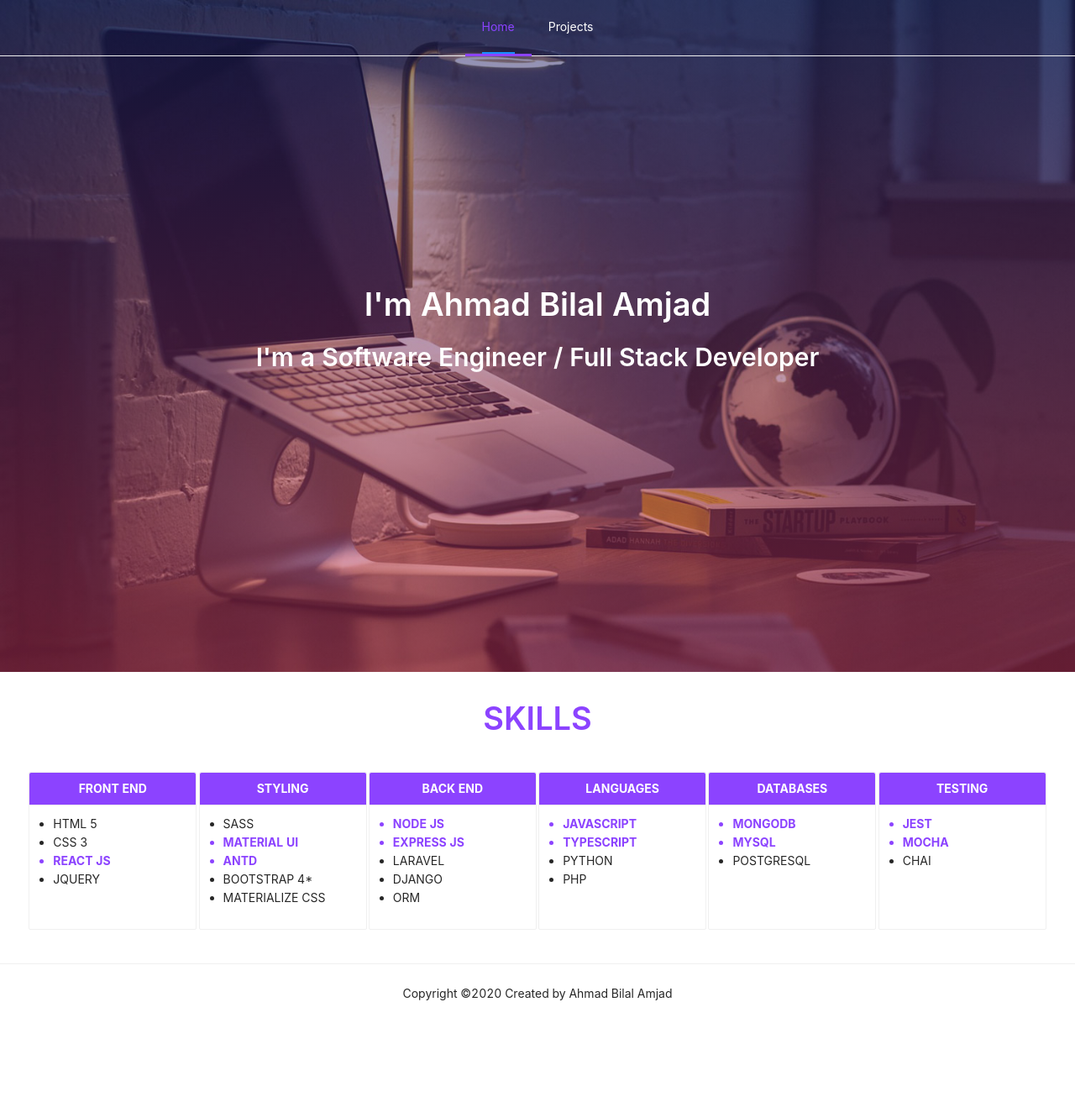
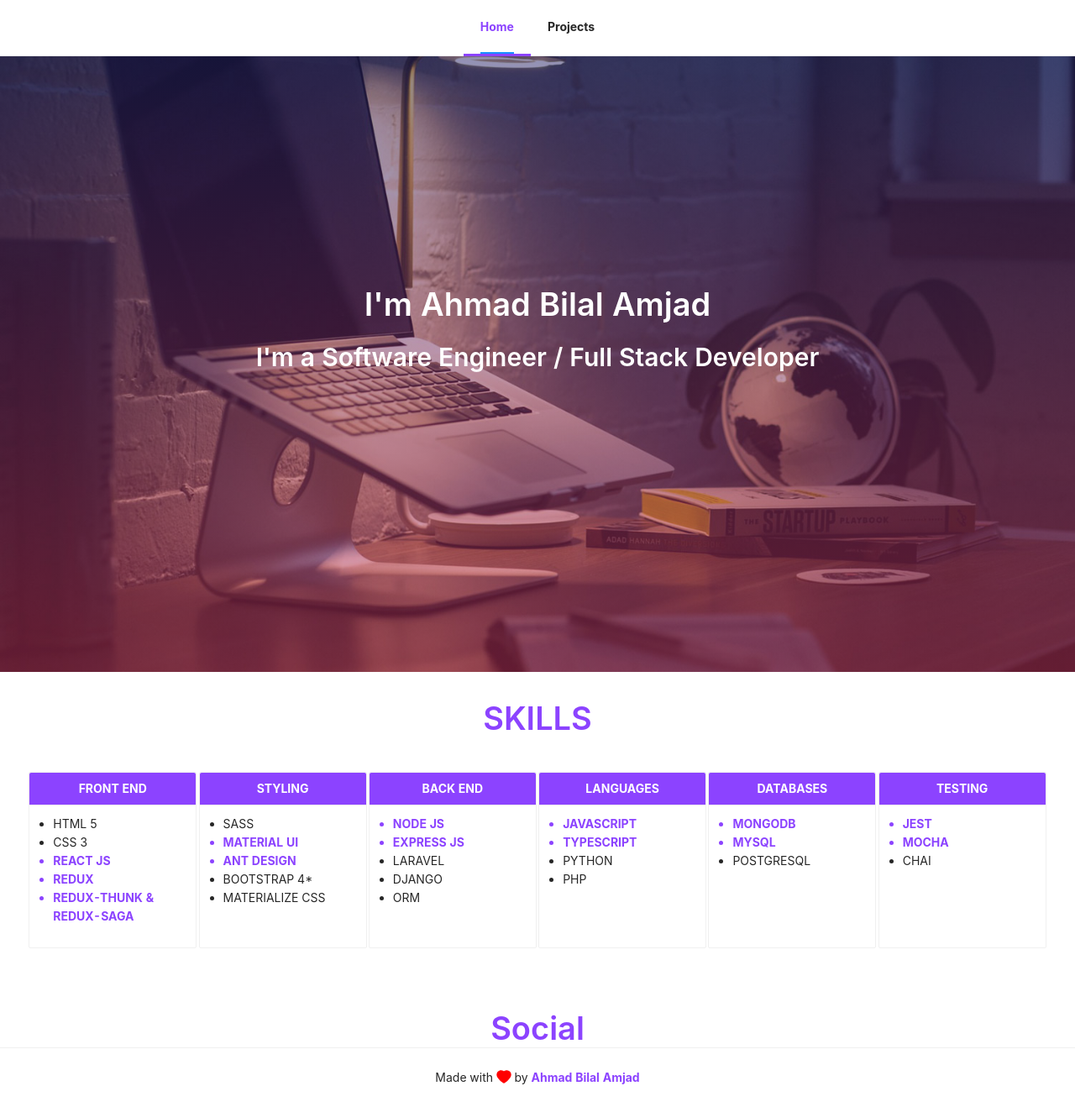
Before and after one commit to AhmadBilalAmjad/ahmadbilalamjad.github.io, a React (Create React App) app: page / in a window 1280 px wide. Shown: the whole page at 84% size. Before the commit the page ends 1218 px from the top, so only its background shows below. Built offline with nearby package versions, Linux system fonts and the light colour scheme.

Commit message:
dummy data added for projects, improvements

```diff
--- a/src/components/Home.jsx
+++ b/src/components/Home.jsx
@@ -1,8 +1,10 @@
 import React from 'react';
 import { Layout, Typography, Card } from 'antd';
+import { HeartFilled } from '@ant-design/icons'
 
-import '../styles/home.css'
 import Header from './partials/Header';
+
+import '../styles/home.css';
 
 const Home = () => {
   const { Content, Footer } = Layout;
@@ -24,14 +26,15 @@ const Home = () => {
           <li>HTML 5</li>
           <li>CSS 3</li>
           <li className='bold-purple'>REACT JS</li>
-          <li>JQUERY</li>
+          <li className='bold-purple'>REDUX</li>
+          <li className='bold-purple'>REDUX-THUNK & REDUX-SAGA</li>
         </ul>
       </Card>
       <Card size="small" title="STYLING" style={{ width: 200 }}>
         <ul className='card-body'>
           <li>SASS</li>
           <li className='bold-purple'>MATERIAL UI</li>
-          <li className='bold-purple'>ANTD</li>
+          <li className='bold-purple'>ANT DESIGN</li>
           <li>BOOTSTRAP 4*</li>
           <li>MATERIALIZE CSS</li>
         </ul>
@@ -68,7 +71,9 @@ const Home = () => {
         </ul>
       </Card>
     </Layout>
-    <Footer className='footer'>Copyright ©{new Date().getFullYear()} Created by Ahmad Bilal Amjad</Footer>
+    <Title className='skills'>Social</Title>
+
+    <Footer className='footer'>Made with <HeartFilled style={{ color: 'red', fontSize: 18 }}/> by <span className='bold-purple'> Ahmad Bilal Amjad </span></Footer>
   </Layout>
   );
 }
--- a/src/components/Projects.jsx
+++ b/src/components/Projects.jsx
@@ -1,10 +1,59 @@
 import React from 'react';
+import { Card, Layout, Tag } from 'antd';
+
+import Header from './partials/Header';
+import '../styles/home.css';
 
 const Projects = () => {
+    const { Meta } = Card;
+
+    const projects = [
+        {
+            image: '../images/fish-store.png',
+            name: 'Fish Selling Store',
+            types: ['javscript', 'react'],
+            technologies: ['HTML 5', 'CSS 3', 'Firebase', 'React JS', 'JavaScript'],
+            link: 'https://github.com/AhmadBilalAmjad/Fishes-Store/',
+            isUp: true
+        },
+        {
+            image: '../images/fish-store.png',
+            name: 'Fish Selling Store',
+            types: ['javscript', 'react'],
+            technologies: ['HTML 5', 'CSS 3', 'Firebase', 'React JS', 'JavaScript'],
+            link: 'https://github.com/AhmadBilalAmjad/Fishes-Store/',
+            isUp: true
+        },
+        {
+            image: '../images/fish-store.png',
+            name: 'Fish Selling Store',
+            types: ['javscript', 'react'],
+            technologies: ['HTML 5', 'CSS 3', 'Firebase', 'React JS', 'JavaScript'],
+            link: 'https://github.com/AhmadBilalAmjad/Fishes-Store/',
+            isUp: true
+        }
+    ]
     return (
-        <div>
-            Projects
-        </div>
+        <Layout>
+            <Header />
+            <Layout className='projects-wrapper'>
+            {projects.map(project => (
+                <Card
+                    hoverable
+                    style={{ width: 300 }}
+                    cover={<img alt={project.name} src={project.image} />}
+                >
+                    <Meta title={project.name} description="www.instagram.com" />
+                    <div style={{ marginTop: 5 }}>
+                    <p>Technologies Used</p>
+                        {project.technologies.map(tech => (
+                            <Tag color="purple" style={{ margin: 5 }}>{tech}</Tag>
+                        ))}
+                    </div>
+                </Card>
+            ))}
+            </Layout>
+        </Layout>
     );
 }
 
--- a/src/components/partials/Header.jsx
+++ b/src/components/partials/Header.jsx
@@ -7,10 +7,12 @@ const Header = () => {
     const { Item } = Menu;
     const { Header } = Layout;
     const history = useHistory();
+    const { location: { pathname } } = history;
+    const activeLink = pathname === '/' ? 'home' : 'projects'
 
     return (
         <Header className='header'>
-            <Menu mode="horizontal" defaultSelectedKeys={['home']} style={{ display: 'flex', justifyContent: 'center' }}>
+            <Menu mode="horizontal" defaultSelectedKeys={[activeLink]} style={{ display: 'flex', justifyContent: 'center' }}>
                 <Item key="home" onClick={() => history.push('/')}>
                     Home
                 </Item>
--- a/src/styles/home.css
+++ b/src/styles/home.css
@@ -3,14 +3,12 @@
     z-index: 1;
     width: 100%;
     background: white !important;
-    background: transparent !important;
 }
 
 .header > ul {
     position: absolute;
     left: 0;
     width: 100vw;
-    background: transparent !important;
 }
 
 .site-layout {
@@ -36,20 +34,12 @@
 }
 
 .ant-menu-item {
-    color: white;
-}
-
-.ant-menu-item > a {
-    color: white !important;
+    font-weight: bolder;
 }
 
 .ant-menu-item-selected, .ant-menu-item-active {
     color: #8c43ff !important;
     border-bottom: 3px solid #8c43ff !important;
-}
-
-.ant-menu-item-selected, .ant-menu-item-active {
-    color: #8c43ff !important;
 }
 
 h2.ant-typography {
@@ -103,3 +93,12 @@ h2.ant-typography {
     margin-bottom: 0 !important;
     padding-top: 2rem;
 }
+
+.projects-wrapper {
+    margin-top: 80px;
+    display: flex;
+    flex-wrap: wrap;
+    flex-direction: row !important;
+    justify-content: space-evenly;
+    padding: 2rem;
+}
```
Also changed, not shown: src/images/fish-store.png (added).
